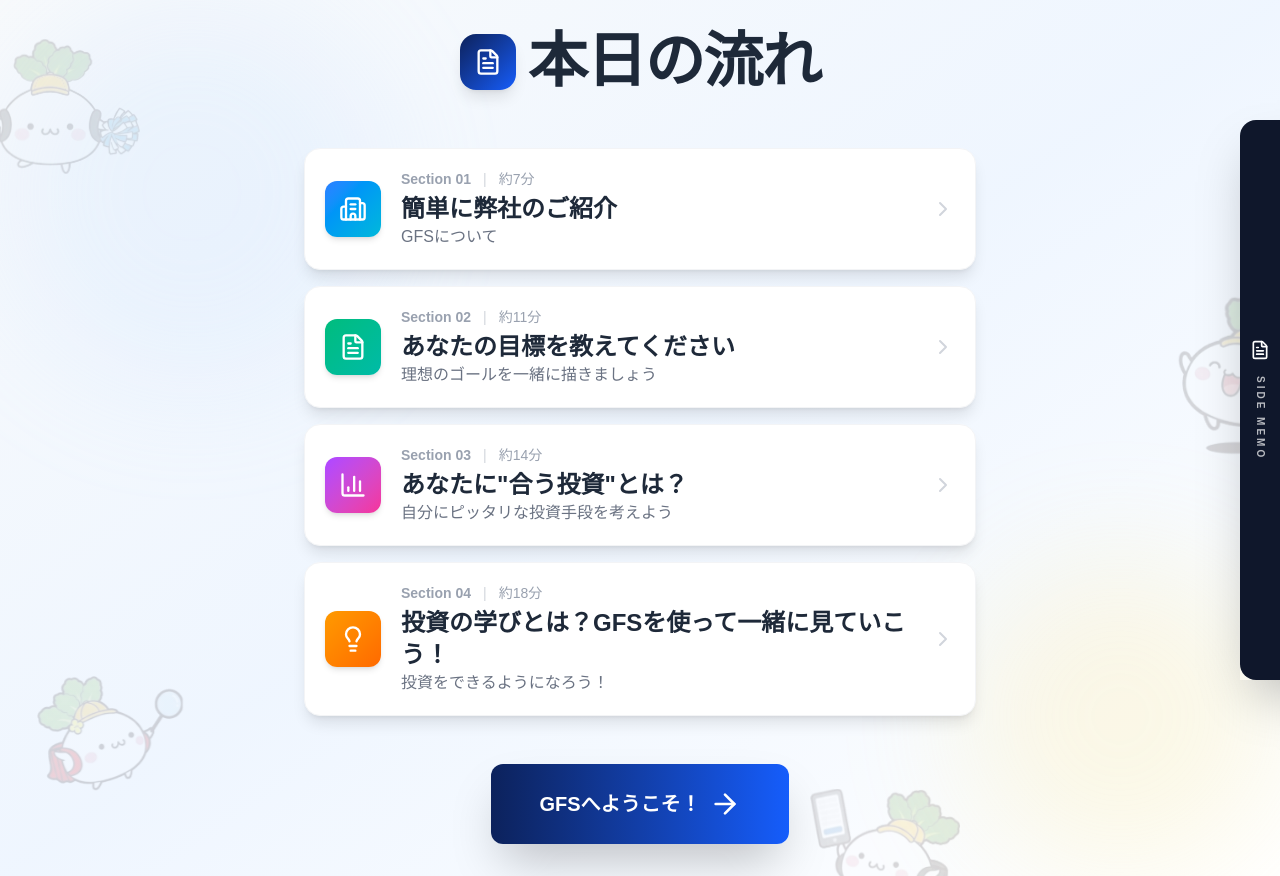
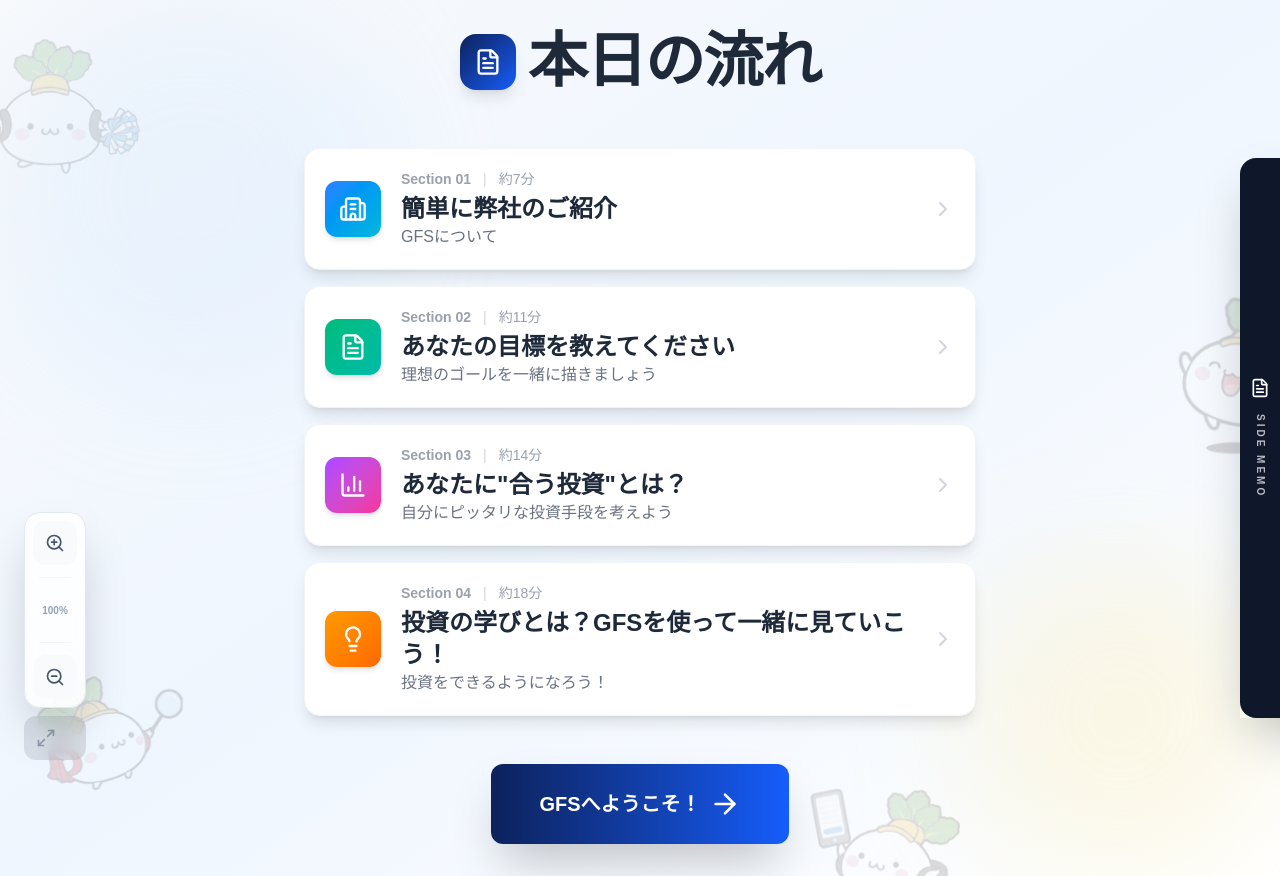
Before and after one commit to y-endo-hash/GFS-Slide-app, a Next.js app: page / in a window 1280 px wide. Built offline with nearby package versions, Linux system fonts and the light colour scheme.

Commit message:
feat: add global stylish zoom feature with left-side controls

```diff
--- a/src/app/page.tsx
+++ b/src/app/page.tsx
@@ -12,7 +12,7 @@ import Phase5Closing from "@/components/Phase5Closing";
 import Phase1ThreeSteps from "@/components/Phase1ThreeSteps";
 import SupportPanel from "@/components/SupportPanel";
 import HearingMemo from "@/components/HearingMemo";
-import { Sparkles } from "lucide-react";
+import { Sparkles, ZoomIn, ZoomOut, Maximize2 } from "lucide-react";
 import Image from "next/image";
 
 export default function Home() {
@@ -24,6 +24,32 @@ export default function Home() {
   const [isSupportOpen, setIsSupportOpen] = useState(false);
   const [isHearingMemoOpen, setIsHearingMemoOpen] = useState(false);
   const [sideMemoText, setSideMemoText] = useState("");
+  const [zoomScale, setZoomScale] = useState(1);
+
+  // ズーム制御
+  const handleZoomIn = () => setZoomScale(prev => Math.min(prev + 0.1, 2.0));
+  const handleZoomOut = () => setZoomScale(prev => Math.max(prev - 0.1, 0.5));
+  const handleResetZoom = () => setZoomScale(1);
+
+  // ショートカットキー
+  useEffect(() => {
+    const handleKeyDown = (e: KeyboardEvent) => {
+      if ((e.ctrlKey || e.metaKey) && e.key === "0") {
+        e.preventDefault();
+        handleResetZoom();
+      }
+      if ((e.ctrlKey || e.metaKey) && e.key === "=") {
+        e.preventDefault();
+        handleZoomIn();
+      }
+      if ((e.ctrlKey || e.metaKey) && e.key === "-") {
+        e.preventDefault();
+        handleZoomOut();
+      }
+    };
+    window.addEventListener("keydown", handleKeyDown);
+    return () => window.removeEventListener("keydown", handleKeyDown);
+  }, []);
 
   // フェーズが切り替わったときにトップにスクロール
   useEffect(() => {
@@ -105,7 +131,58 @@ export default function Home() {
   const showPersistentPanels = ["simulation", "solution", "closing"].includes(phase);
 
   return (
-    <>
+    <div className="relative min-h-screen bg-slate-50 overflow-x-hidden">
+      {/* ズームコントローラー (左側固定) */}
+      <div className="fixed left-6 bottom-10 z-[100] flex flex-col gap-2 animate-in slide-in-from-left duration-700">
+        <div className="bg-white/80 backdrop-blur-xl border border-slate-200 p-2 rounded-2xl shadow-2xl flex flex-col items-center gap-3">
+          <button
+            onClick={handleZoomIn}
+            className="p-3 bg-slate-50 hover:bg-blue-50 text-slate-600 hover:text-blue-600 rounded-xl transition-all active:scale-90 group"
+            title="ズームイン"
+          >
+            <ZoomIn className="w-5 h-5 group-hover:scale-110 transition-transform" />
+          </button>
+
+          <div className="h-[1px] w-8 bg-slate-100" />
+
+          <button
+            onClick={handleResetZoom}
+            className="w-10 h-10 flex items-center justify-center text-[10px] font-black text-slate-400 hover:text-blue-600 transition-colors"
+            title="リセット"
+          >
+            {Math.round(zoomScale * 100)}%
+          </button>
+
+          <div className="h-[1px] w-8 bg-slate-100" />
+
+          <button
+            onClick={handleZoomOut}
+            className="p-3 bg-slate-50 hover:bg-red-50 text-slate-600 hover:text-red-500 rounded-xl transition-all active:scale-90 group"
+            title="ズームアウト"
+          >
+            <ZoomOut className="w-5 h-5 group-hover:scale-110 transition-transform" />
+          </button>
+        </div>
+
+        <button
+          onClick={handleResetZoom}
+          className="p-3 bg-slate-900/10 hover:bg-slate-900/20 text-slate-600 rounded-xl transition-all backdrop-blur-sm group"
+          title="フィット"
+        >
+          <Maximize2 className="w-5 h-5 opacity-50 group-hover:opacity-100" />
+        </button>
+      </div>
+
+      {/* メインコンテンツラップ (ズーム適用) */}
+      <div
+        className="transition-transform duration-300 ease-out origin-top-left"
+        style={{
+          transform: `scale(${zoomScale})`,
+          width: `${100 / zoomScale}%`,
+          height: `${100 / zoomScale}%`,
+          minHeight: '100vh'
+        }}
+      >
         {phase === "agenda" && (
           <Agenda onStart={handleAgendaStart} onGoToPhase={goToPhase} userData={userData} />
         )}
@@ -175,6 +252,7 @@ export default function Home() {
             onGoToAgenda={() => goToPhase("agenda")}
           />
         )}
-    </>
+      </div>
+    </div>
   );
 }
```
Lines whose indentation alone changed are shown as unchanged.
